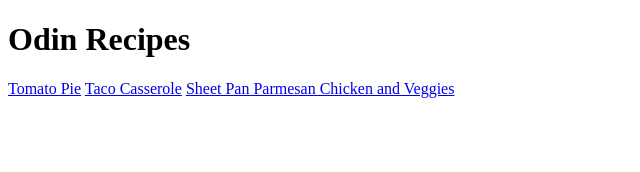
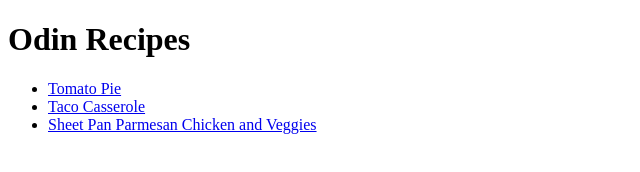
Before and after one commit to NaXeMate/The-Odin-Project, a plain HTML site: page odin_recipes/index.html in a window 1280 px wide. Shown: the whole page, without its empty margins (0-640 px from the left). Drawn offline with Linux system fonts and the light colour scheme.

Commit message:
fix an error in the index, where the recipes weren't showed as a list

```diff
--- a/odin_recipes/index.html
+++ b/odin_recipes/index.html
@@ -7,8 +7,10 @@
     </head>
     <body>
         <h1>Odin Recipes</h1>
-        <a href="/odin_recipes/recipes/tomato_pie.html">Tomato Pie</a>
-        <a href="/odin_recipes/recipes/taco_casserole.html">Taco Casserole</a>
-        <a href="/odin_recipes/recipes/sheet_pan_parmesan_chicken_veggies.html">Sheet Pan Parmesan Chicken and Veggies</a>
+        <ul>
+            <li><a href="/odin_recipes/recipes/tomato_pie.html">Tomato Pie</a></li>
+            <li><a href="/odin_recipes/recipes/taco_casserole.html">Taco Casserole</a></li>
+            <li><a href="/odin_recipes/recipes/sheet_pan_parmesan_chicken_veggies.html">Sheet Pan Parmesan Chicken and Veggies</a></li>
+        </ul>
     </body>
 </html>
```
